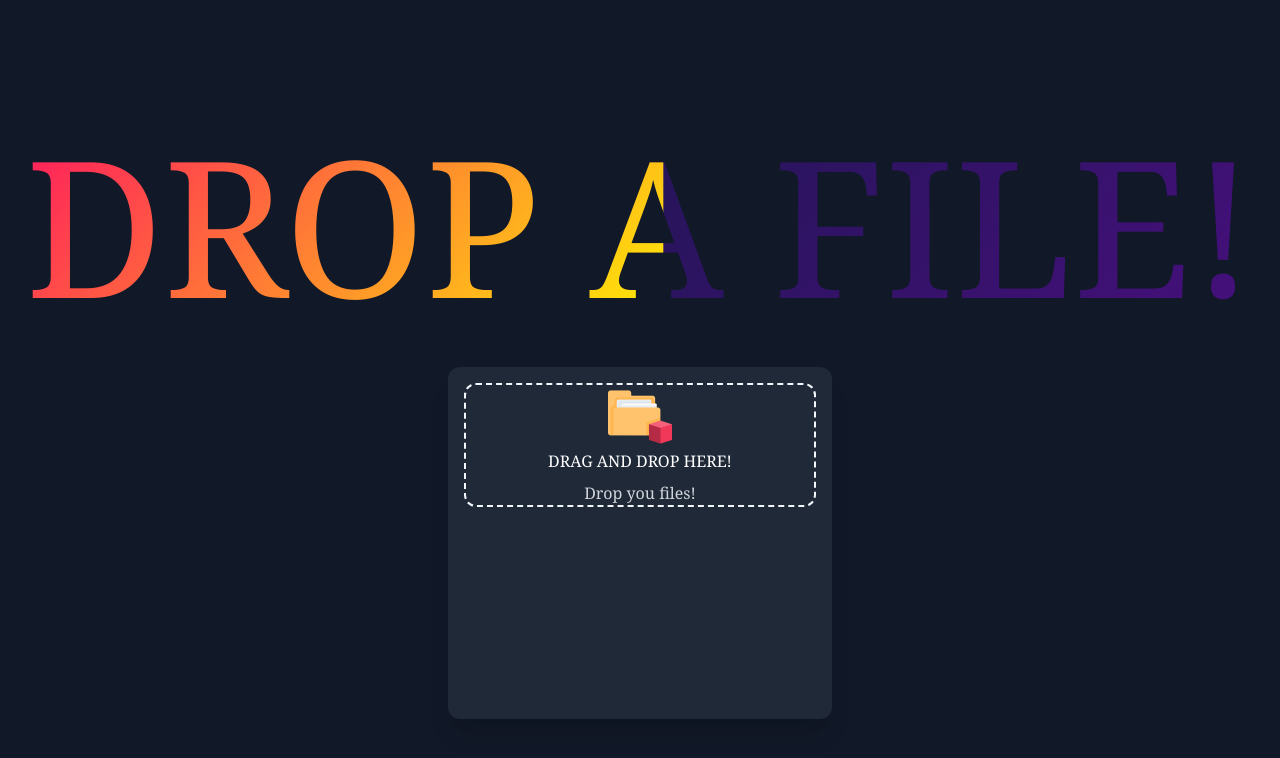
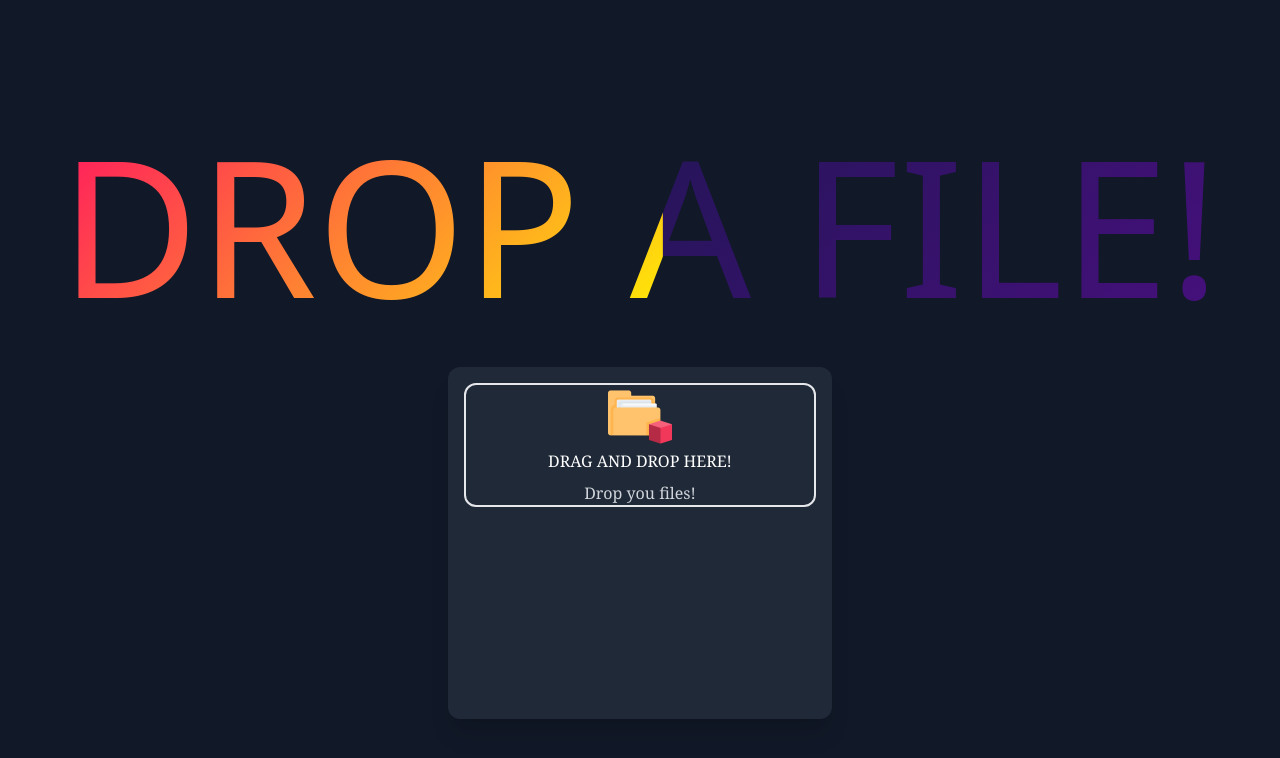
Before and after one commit to shubhangi013/MERN-frontend, a Next.js app: page / in a window 1280 px wide. Shown: the top 758 px of the page. Built offline with nearby package versions, Linux system fonts and the light colour scheme; no server answers.

Commit message:
improved ui

```diff
--- a/src/components/DropZoneComponent.tsx
+++ b/src/components/DropZoneComponent.tsx
@@ -17,7 +17,7 @@ const DropZoneComponent : FunctionComponent<{setFile:Dispatch<any>}>= ({setFile}
     <div className="p-4 w-full" >
       <div {...getRootProps()} className="box">
         <input {...getInputProps()}/>
-        <div className="flex flex-col items-center justify-center border-2 border-dashed border-yellow-light rounded-xl">
+        <div className="flex flex-col items-center justify-center border-2  rounded-xl">
           <img src="/images/folder.png" alt="folder" className="image" />
 {
   isDragReject? <p>Sorry unaccepted file format</p>
--- a/src/pages/index.tsx
+++ b/src/pages/index.tsx
@@ -44,7 +44,7 @@ export default function Home() {
   }
   return (
     <div className=" flex flex-col items-center justify-center">
-      <h1 className="animate-charcter">DROP A FILE!</h1>
+      <h1 className="animate-charcter font-sans text-center">DROP A FILE!</h1>
       <div className="w-96 flex flex-col items-center bg-gray-800 shadow-xl rounded-xl jutify-center">
        {
        !downloadPageLink&&
--- a/styles/globals.css
+++ b/styles/globals.css
@@ -14,7 +14,7 @@
 }
 .animate-charcter
 {
-   text-transform: uppercase;
+	text-transform: uppercase;
   background-image: linear-gradient(
     -225deg,
     #231557 0%,
@@ -38,10 +38,10 @@
 @keyframes textclip {
   to {
     background-position: 200% center;
-  }
 }
+	}
  @media only screen and (max-width: 900px) {
   .animate-charcter {
     font-size: 90px;
-  }
+	}
 }
```
